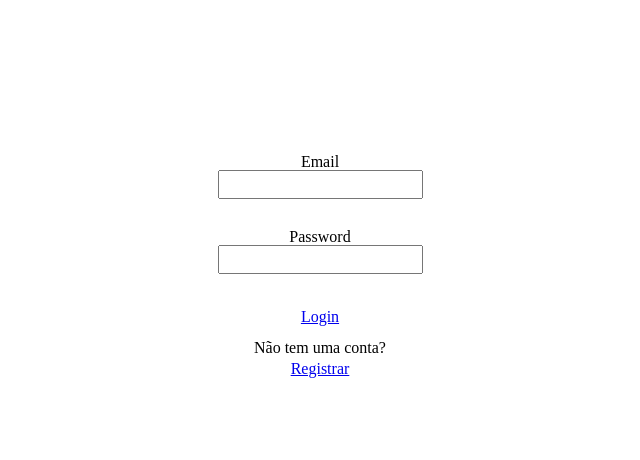
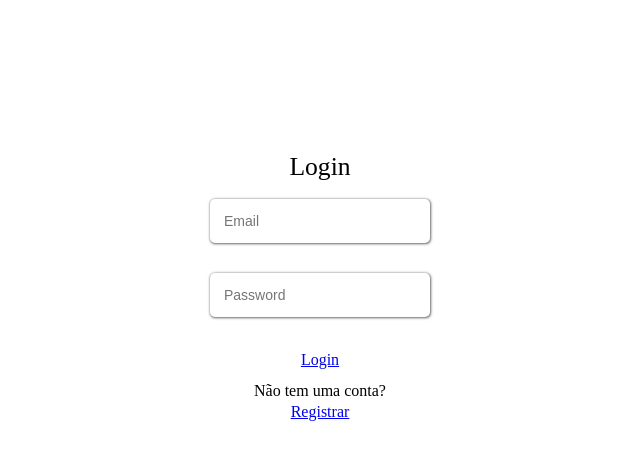
Before and after one commit to antonioclp/Projeto-Y, a React (Vite) app: page / in a window 1280 px wide. Shown: the top 460 px of the page, without its empty margins (320-960 px from the left). Built offline with nearby package versions, Linux system fonts and the light colour scheme.

Commit message:
style: transição e estilização dos inputs

```diff
--- a/src/pages/Login.jsx
+++ b/src/pages/Login.jsx
@@ -7,16 +7,15 @@
 export default function Login() {
   const [user, setUser] = useState({
     email: "",
-    password: ""
+    password: "",
   });
 
   const [errorMessages, setErrorMessages] = useState({
     email: "",
-    password: ""
+    password: "",
   });
 
-  useEffect(() => {
-  }, [user]);
+  useEffect(() => {}, [user]);
 
   const onChangeFunc = (event) => {
     const { target } = event;
@@ -24,12 +23,12 @@
 
     setUser((prev) => ({
       ...prev,
-      [name]: value
+      [name]: value,
     }));
 
     setErrorMessages((prev) => ({
       ...prev,
-      [name]: ""
+      [name]: "",
     }));
   };
 
@@ -39,15 +38,13 @@
     if (response.status === 404) {
       setErrorMessages((prev) => ({
         ...prev,
-        email: "Email não existente"
+        email: "Email não existente",
       }));
-
     } else if (response.status === 409) {
       setErrorMessages((prev) => ({
         ...prev,
-        password: "Senha incorreta"
+        password: "Senha incorreta",
       }));
-
     } else {
       const fetch = await response.json();
       console.log(fetch);
@@ -58,23 +55,35 @@
   return (
     <main className="m-login">
       <form method="submit" className="m-login--form">
-        <div>
-          <label htmlFor="inputEmail">Email</label>
-          <input onChange={onChangeFunc} type="text" id="inputEmail" name="email" />
-          {
-            errorMessages.email && <span>{errorMessages.email}</span>
-          }
+        <div className="m-login--title">
+          <h2>Login</h2>
         </div>
         <div>
-          <label htmlFor="inputPassword">Password</label>
-          <input onChange={onChangeFunc} type="password" id="inputPassword" name="password" />
-          {
-            errorMessages.password && <span>{errorMessages.password}</span>
-          }
+          <input
+            onChange={onChangeFunc}
+            type="text"
+            id="inputEmail"
+            name="email"
+            placeholder="Email"
+          />
+          {errorMessages.email && <span>{errorMessages.email}</span>}
         </div>
         <div>
-          <a href="/home" onClick={onClickFunc} >Login</a>
-          <span>Não tem uma conta? </span><a href="/register" >Registrar</a>
+          <input
+            onChange={onChangeFunc}
+            type="password"
+            id="inputPassword"
+            name="password"
+            placeholder="Password"
+          />
+          {errorMessages.password && <span>{errorMessages.password}</span>}
+        </div>
+        <div>
+          <a href="/home" onClick={onClickFunc}>
+            Login
+          </a>
+          <span>Não tem uma conta? </span>
+          <a href="/register">Registrar</a>
         </div>
       </form>
     </main>
--- a/src/styles/Reset.css
+++ b/src/styles/Reset.css
@@ -21,6 +21,10 @@
 	font-size: 100%;
 	font: inherit;
 	vertical-align: baseline;
+
+	& h2 {
+    font-size: 2vw;
+	}
 }
 /* HTML5 display-role reset for older browsers */
 article, aside, details, figcaption, figure,
--- a/src/styles/pages/Login.css
+++ b/src/styles/pages/Login.css
@@ -27,6 +27,22 @@
   margin-bottom: 10px;
 }
 
+.m-login--form input {
+  background-color: white;
+  border-style: none;
+  border-radius: 5px;
+  padding: 14px;
+  font-size: 14px;
+  box-shadow: 0.5px 0.5px 2.5px 0.5px rgba(0, 0, 0, 0.6);
+  transition: box-shadow 0.3s ease-out;
+  outline: none;
+}
+
+.m-login--form input:focus {
+  box-shadow: 0.5px 0.5px 2.5px 0.5px rgb(0, 0, 0, 0.9);
+  outline: none;
+}
+
 .m-login--form a {
   text-align: center;
 }
```
